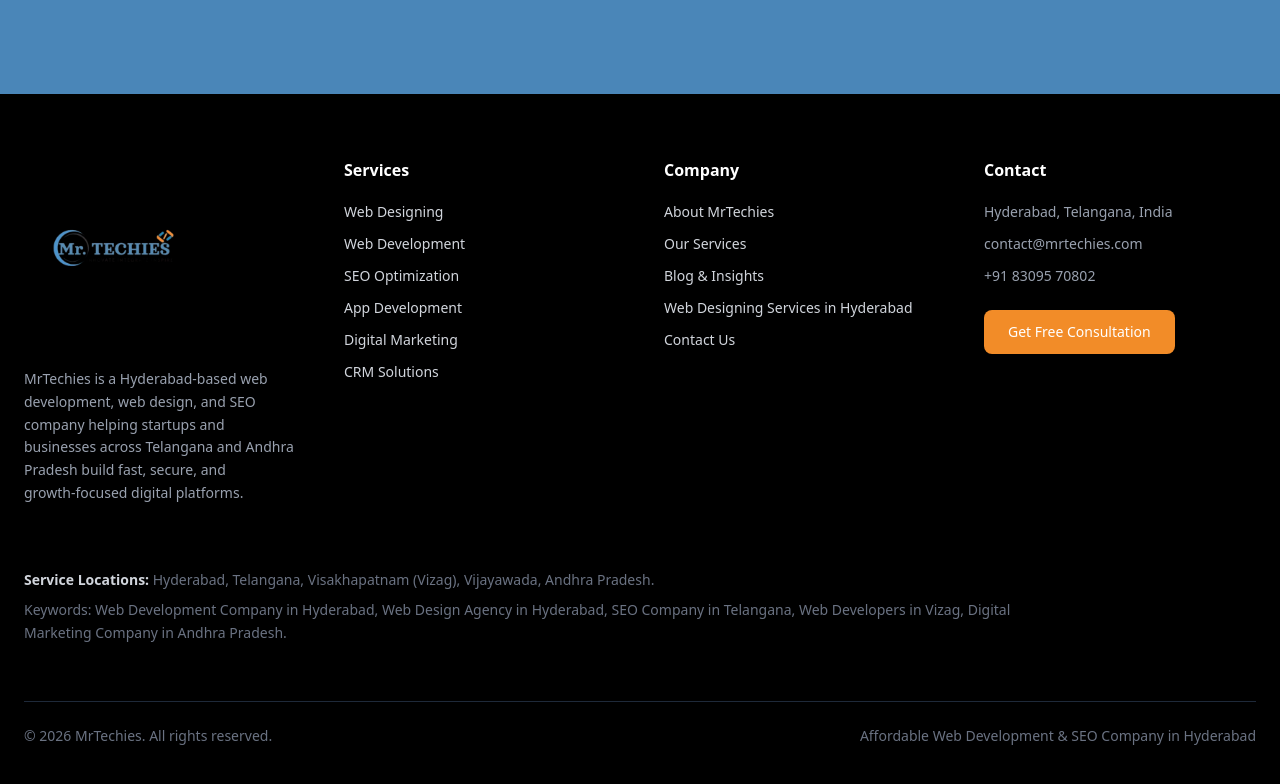
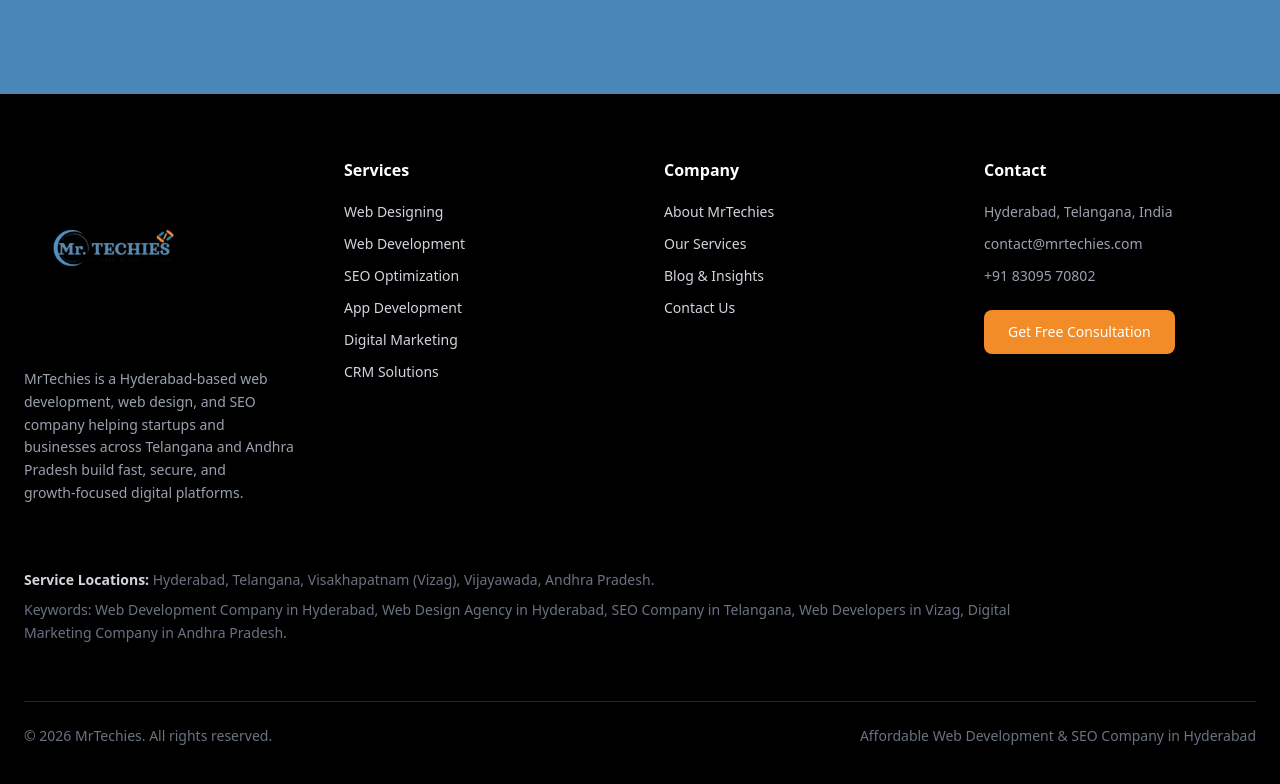
Before and after one commit to Mrtechies1011/mrTechies-website, a Next.js app: page / in a window 1280 px wide. Shown: the part 3935-4719 px from the top of the page. Built offline with nearby package versions, Linux system fonts and the light colour scheme.

Commit message:
Update Footer.tsx

```diff
--- a/components/Footer.tsx
+++ b/components/Footer.tsx
@@ -1,6 +1,3 @@
-"use client";
-
-import { useState } from "react";
 import Link from "next/link";
 import Image from "next/image";
 
@@ -78,11 +75,6 @@
               <li>
                 <Link href="/blog" className="hover:text-white">
                   Blog & Insights
-                </Link>
-              </li>
-               <li>
-                <Link href="/web-designing-services-hyderabad" className="hover:text-white">
-                  Web Designing Services in Hyderabad
                 </Link>
               </li>
               <li>
```
